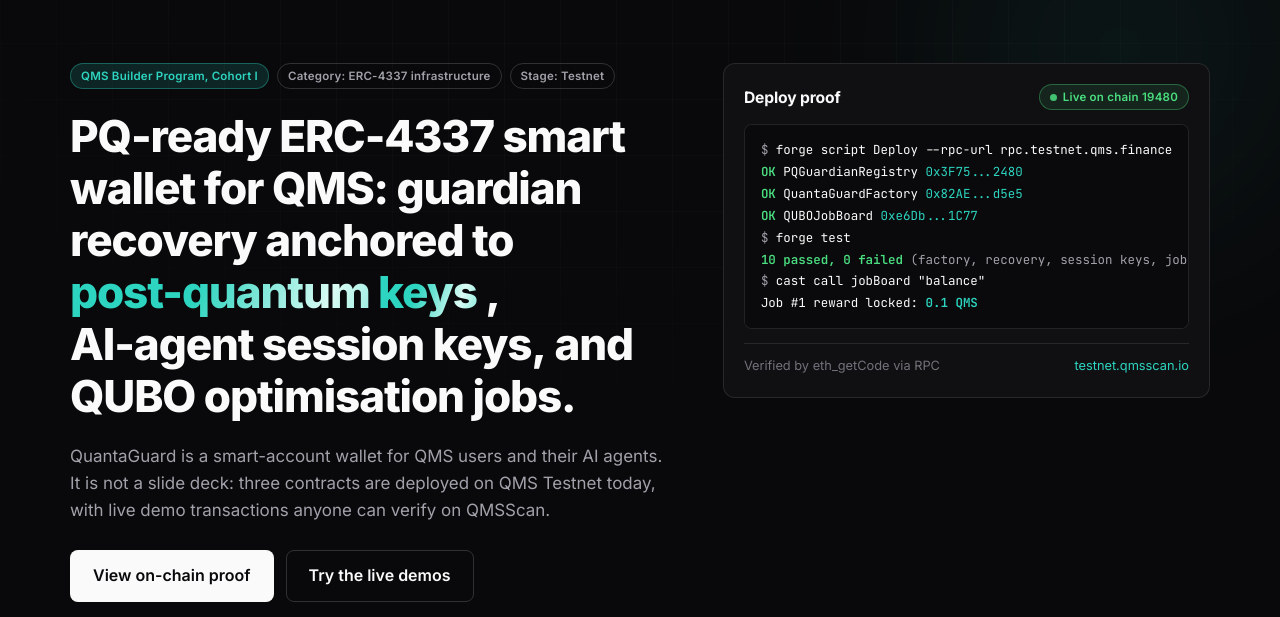
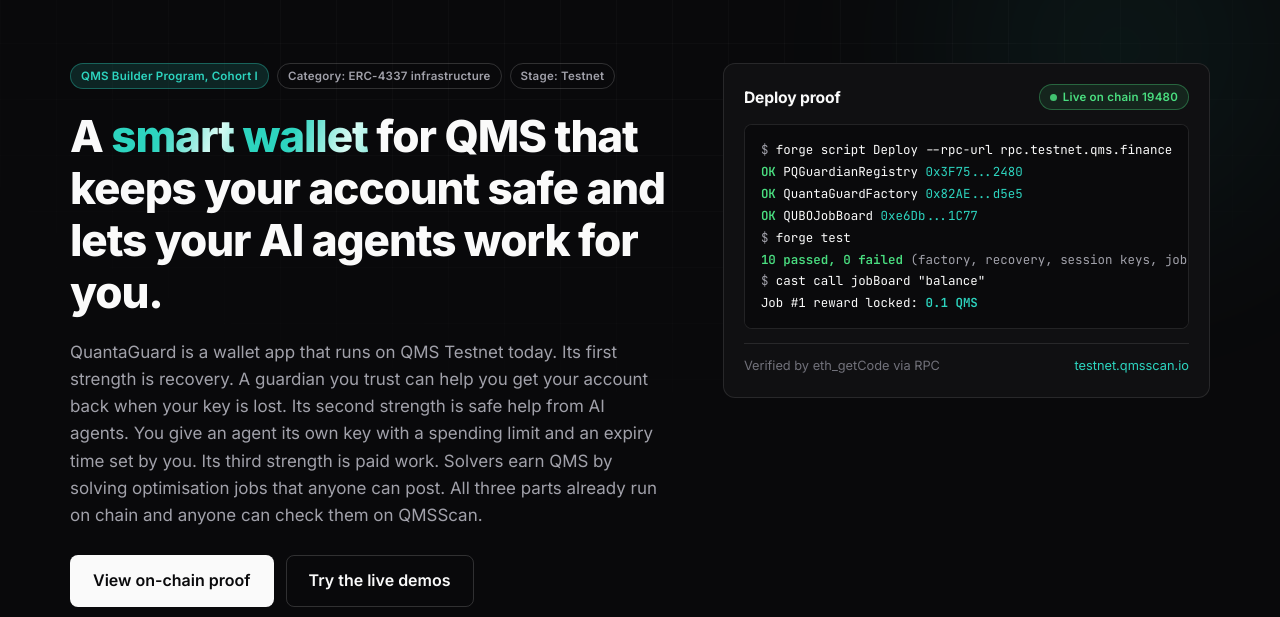
Before and after one commit to Edootrx/quantaguard, a plain HTML site: page site/index.html in a window 1280 px wide. Shown: the part 112-729 px from the top of the page. Drawn offline with Linux system fonts and the light colour scheme.

Commit message:
Rewrite hero copy in plain language: what QuantaGuard is and its three strengths

```diff
--- a/site/index.html
+++ b/site/index.html
@@ -5,7 +5,7 @@
 <meta name="viewport" content="width=device-width, initial-scale=1.0">
 <script>try{var t=localStorage.getItem("quantaguard-theme");if(t==="light"||t==="dark"){document.documentElement.setAttribute("data-theme",t);}}catch(e){}</script>
 <title>QuantaGuard: PQ-Ready Smart Wallet for QMS</title>
-<meta name="description" content="PQ-ready ERC-4337 smart wallet for QMS: guardian recovery anchored to post-quantum keys, AI-agent session keys, and QUBO optimisation jobs. Live on QMS Testnet, chain 19480.">
+<meta name="description" content="QuantaGuard is a smart wallet for QMS. Recover your account with help from a guardian when your key is lost. Give AI agents limited keys with spending caps set by you. Solvers earn QMS by solving optimisation jobs. Live on QMS Testnet today.">
 <link rel="preconnect" href="https://fonts.googleapis.com">
 <link rel="preconnect" href="https://fonts.gstatic.com" crossorigin>
 <link href="https://fonts.googleapis.com/css2?family=Inter:wght@400;500;600;700;800&family=JetBrains+Mono:wght@400;500;600&display=swap" rel="stylesheet">
@@ -86,8 +86,8 @@
         <span class="badge badge-outline">Category: ERC-4337 infrastructure</span>
         <span class="badge badge-outline">Stage: Testnet</span>
       </div>
-      <h1 class="reveal-text" id="heroTitle">PQ-ready ERC-4337 smart wallet for QMS: guardian recovery anchored to <span class="shiny">post-quantum keys</span>, AI-agent session keys, and QUBO optimisation jobs.</h1>
-      <p class="hero-sub">QuantaGuard is a smart-account wallet for QMS users and their AI agents. It is not a slide deck: three contracts are deployed on QMS Testnet today, with live demo transactions anyone can verify on QMSScan.</p>
+      <h1 class="reveal-text" id="heroTitle">A <span class="shiny">smart wallet</span> for QMS that keeps your account safe and lets your AI agents work for you.</h1>
+      <p class="hero-sub">QuantaGuard is a wallet app that runs on QMS Testnet today. Its first strength is recovery. A guardian you trust can help you get your account back when your key is lost. Its second strength is safe help from AI agents. You give an agent its own key with a spending limit and an expiry time set by you. Its third strength is paid work. Solvers earn QMS by solving optimisation jobs that anyone can post. All three parts already run on chain and anyone can check them on QMSScan.</p>
       <div class="hero-actions">
         <a class="btn btn-primary btn-lg" href="#contracts" data-spy-link>View on-chain proof</a>
         <a class="btn btn-outline btn-lg" href="#demos" data-spy-link>Try the live demos</a>
```
